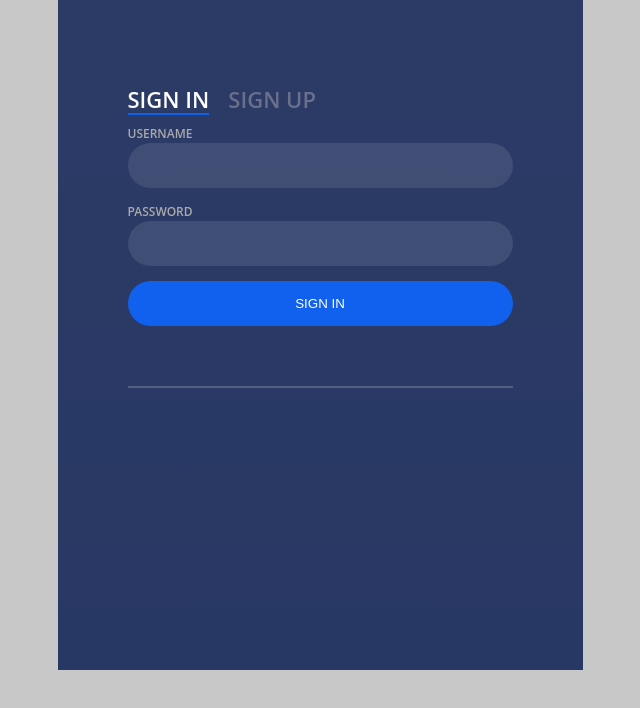
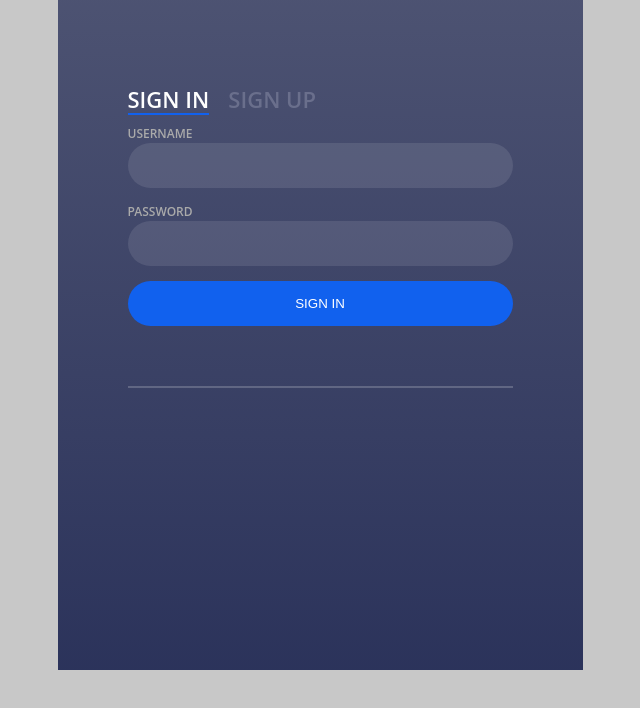
Before and after one commit to wzr1307/bigfoote.github.io, a plain HTML site: page index.html in a window 1280 px wide. Shown: the whole page, without its empty margins (320-960 px from the left). Drawn offline with Linux system fonts and the light colour scheme.

Commit message:
Update registration.css

```diff
--- a/components/registration/registration.css
+++ b/components/registration/registration.css
@@ -32,7 +32,9 @@ a{color:inherit;text-decoration:none}
 	height:100%;
 	position:absolute;
 	padding:90px 70px 50px 70px;
-	background:rgba(40,57,101,.9);
+	/*background:rgba(40,57,101,.9)*/
+
+
 }
 .login-html .sign-in-htm,
 .login-html .sign-up-htm{
```
